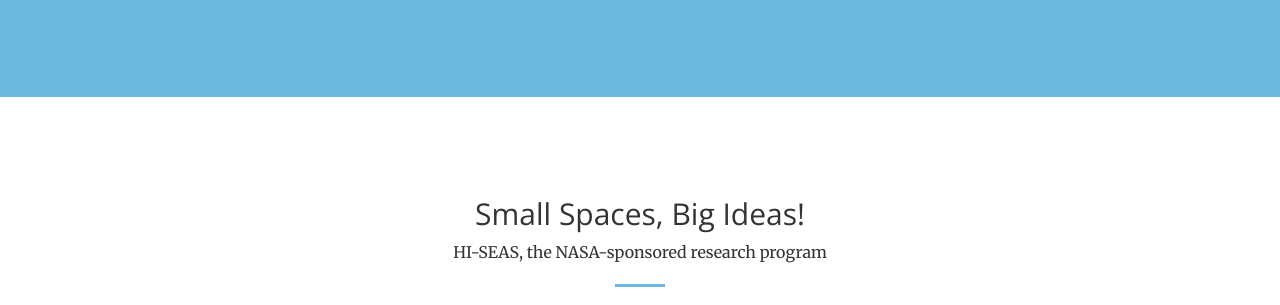
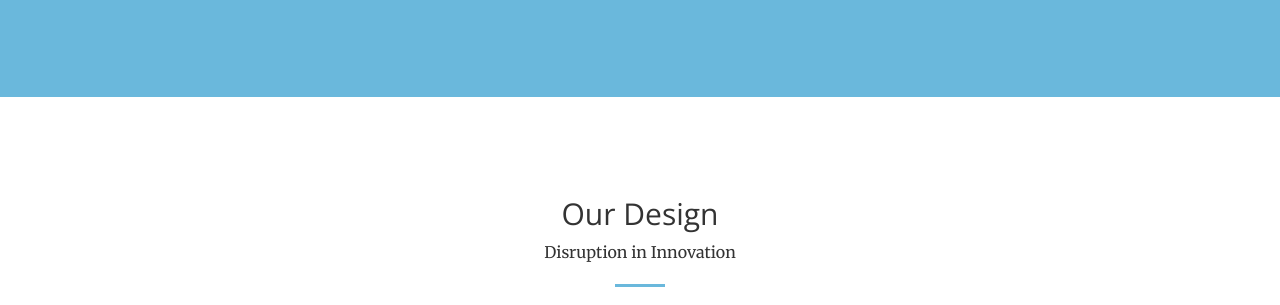
Before and after one commit to crawwwlspace/crawwwl.space, a website: page index.html in a window 1280 px wide. Shown: the part 1370-1675 px from the top of the page. Drawn offline with nearby package versions, Linux system fonts and the light colour scheme; grey boxes are pictures that could not be loaded.

Commit message:
Changed line102 and 103

```diff
--- a/index.html
+++ b/index.html
@@ -99,8 +99,8 @@
         <div class="container">
             <div class="row">
                 <div class="col-lg-12 text-center">
-                    <h2 class="section-heading">Small Spaces, Big Ideas!</h2>
-                    <p>HI-SEAS, the NASA-sponsored research program </p>
+                    <h2 class="section-heading">Our Design</h2>
+                    <p>Disruption in Innovation</p>
                     <hr class="primary">
                 </div>
             </div>
```
